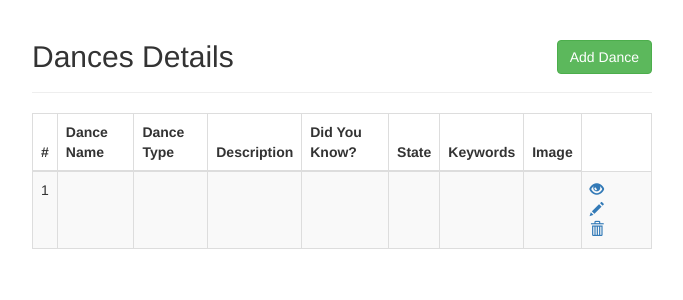
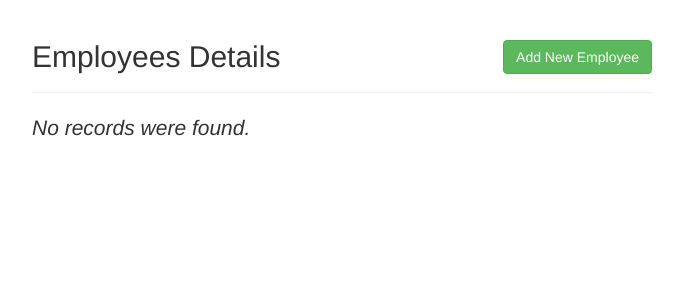
Before and after one commit to tarabudampati/cs321-abcd, a PHP site: page /list.php in a window 1280 px wide. Shown: the top 300 px of the page, without its empty margins (298-981 px from the left). Run offline with PHP 8.4, Linux system fonts and the light colour scheme; data comes from the database, SQL or seed files in the repository; data that the repository does not hold is empty.

Commit message:
Revert "Added"

```diff
--- a/list.php
+++ b/list.php
@@ -30,15 +30,15 @@
             <div class="row">
                 <div class="col-md-12">
                     <div class="page-header clearfix">
-                        <h2 class="pull-left">Dances Details</h2>
-                        <a href="create.php" class="btn btn-success pull-right">Add Dance</a>
+                        <h2 class="pull-left">Employees Details</h2>
+                        <a href="create.php" class="btn btn-success pull-right">Add New Employee</a>
                     </div>
                     <?php
                     // Include config file
                     require_once "config.php";
 
                     // Attempt select query execution
-                    $sql = "SELECT * FROM dances";
+                    $sql = "SELECT * FROM employees";
                      // Executing and getting results
                     $mysqli_result = mysqli_query($link, $sql);
                     // Checking results
@@ -48,13 +48,10 @@
                                 echo "<thead>";
                                     echo "<tr>";
                                         echo "<th>#</th>";
-                                        echo "<th>Dance Name</th>";
-                                        echo "<th>Dance Type</th>";
-                                        echo "<th>Description</th>";
-                                        echo "<th>Did You Know?</th>";
-                                        echo "<th>State</th>";
-                                        echo "<th>Keywords</th>";
-                                        echo "<th>Image</th>";
+                                        echo "<th>Name</th>";
+                                        echo "<th>Address</th>";
+                                        echo "<th>Salary</th>";
+                                        echo "<th>Action</th>";
                                     echo "</tr>";
                                 echo "</thead>";
                                 echo "<tbody>";
@@ -62,13 +59,9 @@
                                 while($row = mysqli_fetch_array($mysqli_result)){
                                     echo "<tr>";
                                         echo "<td>" . $row['id'] . "</td>";
-                                        echo "<td>" . $row['Dance Name'] . "</td>";
-                                        echo "<td>" . $row['Dance Type'] . "</td>";
-                                        echo "<td>" . $row['Description'] . "</td>";
-                                        echo "<td>" . $row['Did You Know?'] . "</td>";
-                                        echo "<td>" . $row['State'] . "</td>";
-                                        echo "<td>" . $row['Keywords'] . "</td>";
-                                        echo "<td>" . $row['Image'] . "</td>";
+                                        echo "<td>" . $row['name'] . "</td>";
+                                        echo "<td>" . $row['address'] . "</td>";
+                                        echo "<td>" . $row['salary'] . "</td>";
                                         echo "<td>";
                                         // Adding links for Read, Update and Delete records. Images are coming from bootstrap CSS
                                             echo "<a href='read.php?id=". $row['id'] ."' title='View Record' data-toggle='tooltip'><span class='glyphicon glyphicon-eye-open'></span></a>";
```
Also changed, not shown: sql/project-abcd.sql (line endings or trailing spaces).
